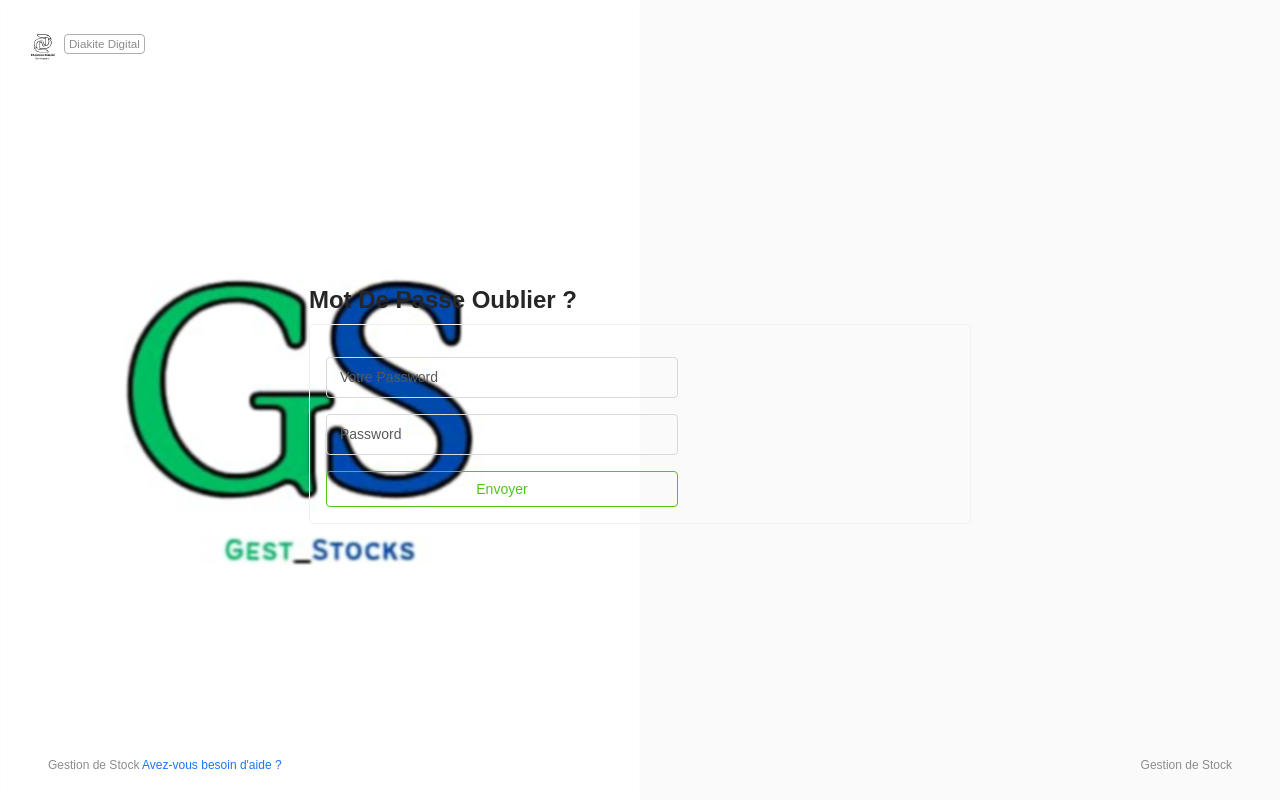
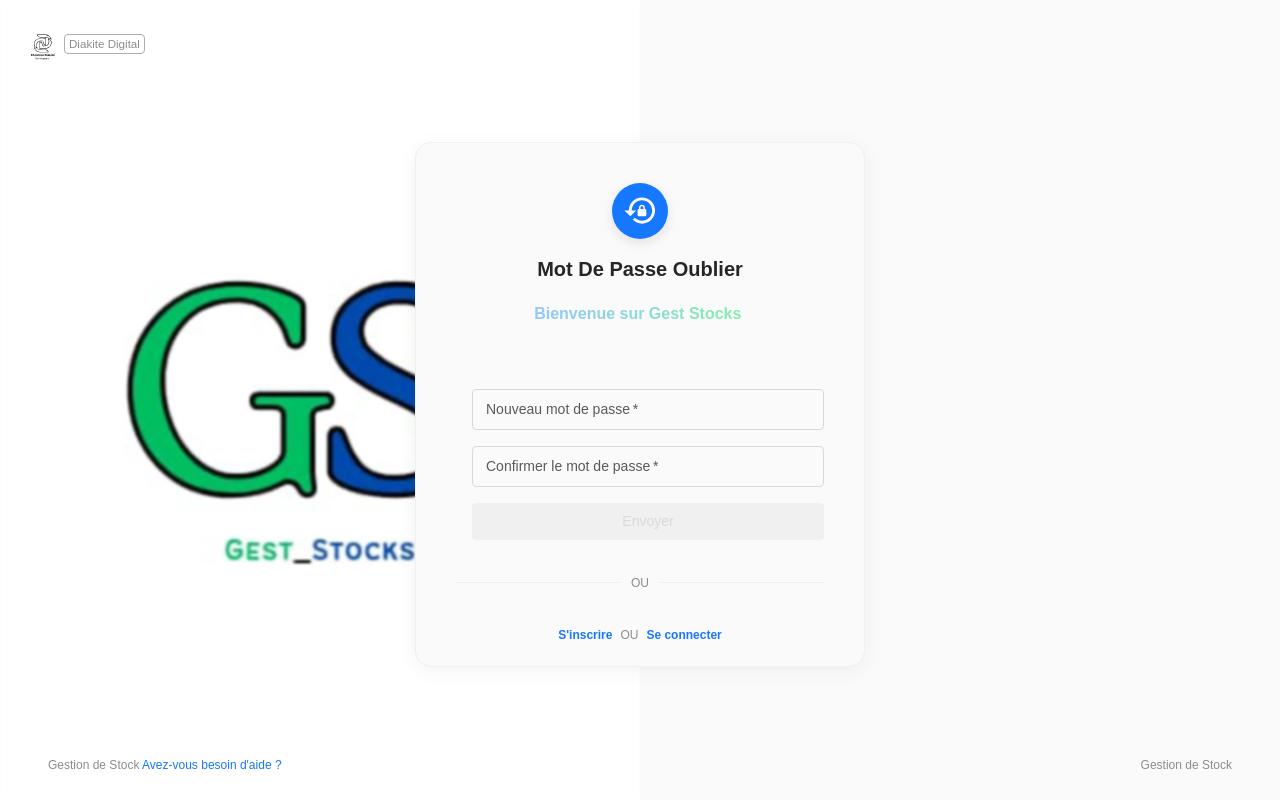
Before and after one commit to CheicknaDiakite/Digital_Front_Entreprise, a React (Vite) app: page /utilisateur/update-password/1/1 in a window 1280 px wide. Built offline with nearby package versions, Linux system fonts and the light colour scheme.

Commit message:
vente mul

```diff
--- a/src/_services/account.service.ts
+++ b/src/_services/account.service.ts
@@ -231,6 +231,10 @@ const userForgot = (post: FormType) => {
     return Axios.post('utilisateur/forgot-password', post, { withCredentials: true });
 }
 
+const userUpdatePassword = (post: any) => {
+    return Axios.post('utilisateur/update-password', post, { withCredentials: true });
+}
+
 const userLogout = () => {
     return Axios.get('utilisateur/deconnxion')
 }
@@ -239,7 +243,7 @@ const userLogout = () => {
 export const userService = {
     userRegister, userLogin, userGet, userUpdate, userDelete,
     userAll, userLogout, userUnGet, userAdminRegister, allUsers,
-    userForgot, avisDelete, avisGet, avisCreate, allMesUsers,
+    userForgot, userUpdatePassword, avisDelete, avisGet, avisCreate, allMesUsers,
     allClients, userClient, userUnClient, clientUpdate, clientDelete,
     userCabinetRegister, unUser, userRestrictionDetail, userRestriction
 }
--- a/src/_services/caller.service.ts
+++ b/src/_services/caller.service.ts
@@ -6,7 +6,7 @@ import axios, { AxiosInstance } from "axios";
 // https://back.gest-stocks.com
 
 const BaseDomaine = {
-    URL: 'https://backend.diakitedigital.com'
+    URL: 'http://127.0.0.1:8000'
 }
 
 export const Base = {
--- a/src/boutique/Ct.tsx
+++ b/src/boutique/Ct.tsx
@@ -17,7 +17,7 @@ const pricingTiers: PricingTier[] = [
     name: 'Stocks simple',
     id: 'tier-simple',
     href: '#',
-    priceMonthly: '45 000 f',
+    priceMonthly: '40 000 f',
     description: "L'essentiel pour commencer à gérer votre stock efficacement.",
     features: [
       'Suivi des stocks',
--- a/src/pages/authentication/Mdp.tsx
+++ b/src/pages/authentication/Mdp.tsx
@@ -1,7 +1,5 @@
 // material-ui
 import Grid from '@mui/material/Grid';
-import Stack from '@mui/material/Stack';
-import Typography from '@mui/material/Typography';
 
 // project import
 import AuthWrapper from './AuthWrapper';
@@ -13,19 +11,9 @@ export default function Mdp() {
 
     return (
       <AuthWrapper>
-      <Grid container spacing={1}>
-        <Grid item xs={12}>
-          <Stack direction="row" justifyContent="space-between" alignItems="baseline" >
-            <Typography variant="h3">Mot De Passe Oublier ?</Typography>
-          </Stack>
-        </Grid>
-        <Grid item xs={12}>
+        <Grid container justifyContent="center" alignItems="center" sx={{ minHeight: '100%' }}>
           <AuthMdp />
         </Grid>
-        {/* <Typography component={Link} to="/auth/mot_de_passe_oublier" variant="body1" sx={{ textDecoration: 'none' }} color="primary">
-          Mot de passe oublier ?
-        </Typography> */}
-      </Grid>
       </AuthWrapper>
     )
   }
--- a/src/pages/authentication/MdpUpdate.tsx
+++ b/src/pages/authentication/MdpUpdate.tsx
@@ -1,7 +1,5 @@
 // material-ui
 import Grid from '@mui/material/Grid';
-import Stack from '@mui/material/Stack';
-import Typography from '@mui/material/Typography';
 
 // project import
 import AuthWrapper from './AuthWrapper';
@@ -13,19 +11,9 @@ export default function MdpUpdate() {
 
     return (
       <AuthWrapper>
-      <Grid container spacing={1}>
-        <Grid item xs={12}>
-          <Stack direction="row" justifyContent="space-between" alignItems="baseline" >
-            <Typography variant="h3">Mot De Passe Oublier ?</Typography>
-          </Stack>
-        </Grid>
-        <Grid item xs={12}>
+        <Grid container justifyContent="center" alignItems="center" sx={{ minHeight: '100%' }}>
           <AuthMdpUpdate />
         </Grid>
-        {/* <Typography component={Link} to="/auth/mot_de_passe_oublier" variant="body1" sx={{ textDecoration: 'none' }} color="primary">
-          Mot de passe oublier ?
-        </Typography> */}
-      </Grid>
       </AuthWrapper>
     )
   }
--- a/src/pages/authentication/auth-forms/AuthMdp.tsx
+++ b/src/pages/authentication/auth-forms/AuthMdp.tsx
@@ -3,49 +3,126 @@ import { ChangeEvent, FormEvent, useState } from 'react';
 // material-ui
 import Button from '@mui/material/Button';
 import Stack from '@mui/material/Stack';
-import { Card, TextField } from '@mui/material';
-import { FormType } from '../../../typescript/FormType';
+import { Card, TextField, CircularProgress, Box, CardContent, Typography, Divider, Avatar } from '@mui/material';
 import { useForgotUser } from '../../../usePerso/fonction.user';
+import { Link } from 'react-router-dom';
+import LockResetIcon from '@mui/icons-material/LockReset';
+import Bienvenue from '../../../_components/Card/Bienvenue';
 
-// ============================|| JWT - LOGIN ||============================ //
+// ============================|| JWT - FORGOT PASSWORD ||============================ //
 
 export default function AuthMdp() {
 
-  // const {login} = useAuth()
+  const { forgout, isPending } = useForgotUser();
 
-  const {forgout} = useForgotUser()
-
-  const [formVal, setFormValues] = useState<FormType>({
-    username: '',
-    password: '',
-  });
+  const [email, setEmail] = useState('');
 
   const onChange = (e: ChangeEvent<HTMLInputElement>) => {
-    const { name, value } = e.target;
-    setFormValues({
-      ...formVal,
-      [name]: value,
-    });
+    setEmail(e.target.value);
   };
-
 
   const onSubmit = (e: FormEvent<HTMLFormElement>) => {
     e.preventDefault();
-
-    forgout(formVal)
+    if (email) {
+      forgout({ email });
+    }
   };
 
   return (
     <>
-      <Card variant="outlined" sx={{ boxShadow: 0, bgcolor: 'transparent' }}>
-        <form className="mt-8 mb-2 w-80 max-w-screen-lg sm:w-96" onSubmit={onSubmit}>
-          <Stack spacing={2} margin={2}>
-            <TextField variant="outlined" label="Votre email" name='email' onChange={onChange}></TextField>
-            {/* <TextField variant="outlined" label="Domain" name='frontend_domain' onChange={onChange}></TextField> */}
-            <Button type="submit" color="success" variant="outlined" >Envoyer</Button>
-          </Stack>
-        </form>
-      </Card>
+      <Box sx={{ display: 'flex', justifyContent: 'center', alignItems: 'center', width: '100%' }}>
+        <Card
+          elevation={0}
+          sx={{
+            width: '100%',
+            maxWidth: 450,
+            borderRadius: 4,
+            border: '1px solid',
+            borderColor: 'divider',
+            boxShadow: '0px 4px 20px rgba(0, 0, 0, 0.05)'
+          }}
+        >
+          <CardContent sx={{ p: { xs: 3, sm: 5 } }}>
+
+            <Box sx={{ display: 'flex', flexDirection: 'column', alignItems: 'center', mb: 4 }}>
+              <Avatar
+                sx={{
+                  bgcolor: 'primary.main',
+                  width: 56,
+                  height: 56,
+                  mb: 2,
+                  boxShadow: '0 4px 12px rgba(0,0,0,0.1)'
+                }}
+              >
+                <LockResetIcon fontSize="large" />
+              </Avatar>
+              <Typography variant="h4" sx={{ fontWeight: 700, color: 'text.primary' }}>
+                Mot De Passe Oublier
+              </Typography>
+
+              <Bienvenue />
+            </Box>
+
+            <form className="mt-8 mb-2 w-80 max-w-screen-lg sm:w-96" onSubmit={onSubmit}>
+              <Stack spacing={2} margin={2}>
+                <TextField
+                  variant="outlined"
+                  label="Votre email"
+                  type="email"
+                  name="email"
+                  value={email}
+                  onChange={onChange}
+                  required
+                  disabled={isPending}
+                />
+                <Button
+                  type="submit"
+                  color="success"
+                  variant="contained"
+                  disabled={isPending || !email}
+                  startIcon={isPending ? <CircularProgress size={20} color="inherit" /> : undefined}
+                >
+                  {isPending ? 'Envoi en cours...' : 'Envoyer'}
+                </Button>
+              </Stack>
+            </form>
+
+            <Divider sx={{ my: 4 }}>
+              <Typography variant="caption" color="text.secondary">
+                OU
+              </Typography>
+            </Divider>
+
+            <Box sx={{ display: 'flex', justifyContent: 'center', alignItems: 'center', gap: 1 }}>
+
+              <Typography
+                component={Link}
+                to="/auth/register"
+                variant="subtitle2"
+                color="primary"
+                sx={{ textDecoration: 'none', fontWeight: 700, '&:hover': { textDecoration: 'underline' } }}
+              >
+                S'inscrire
+              </Typography>
+              <Typography variant="caption" color="text.secondary">
+                OU
+              </Typography>
+
+              <Typography
+                component={Link}
+                to="/auth/login"
+                variant="subtitle2"
+                color="primary"
+                sx={{ textDecoration: 'none', fontWeight: 700, '&:hover': { textDecoration: 'underline' } }}
+              >
+                Se connecter
+              </Typography>
+            </Box>
+
+          </CardContent>
+        </Card>
+      </Box>
+
     </>
   );
 }
--- a/src/pages/authentication/auth-forms/AuthMdpUpdate.tsx
+++ b/src/pages/authentication/auth-forms/AuthMdpUpdate.tsx
@@ -3,23 +3,21 @@ import { ChangeEvent, FormEvent, useState } from 'react';
 // material-ui
 import Button from '@mui/material/Button';
 import Stack from '@mui/material/Stack';
-import { Card, TextField } from '@mui/material';
-import { FormType } from '../../../typescript/FormType';
-import { useParams } from 'react-router-dom';
+import { Card, TextField, CircularProgress, Divider, Typography, Box, CardContent, Avatar } from '@mui/material';
+import { Link, useParams } from 'react-router-dom';
+import { useUpdatePassword } from '../../../usePerso/fonction.user';
+import Bienvenue from '../../../_components/Card/Bienvenue';
+import LockResetIcon from '@mui/icons-material/LockReset';
 
-// ============================|| JWT - LOGIN ||============================ //
+// ============================|| JWT - UPDATE PASSWORD ||============================ //
 
 export default function AuthMdpUpdate() {
-  const {slug, uid} = useParams()
-  console.log("forslug ...", slug, uid)
+  const { token, uid } = useParams();
+  const { updatePass, isPending } = useUpdatePassword();
 
-  // const {updatePass} = useUpdatePassword(slug, uid)
-
-  // const {login} = useAuth()
-
-  const [formVal, setFormValues] = useState<FormType>({
-    username: '',
+  const [formVal, setFormValues] = useState({
     password: '',
+    repassword: '',
   });
 
   const onChange = (e: ChangeEvent<HTMLInputElement>) => {
@@ -30,24 +28,119 @@ export default function AuthMdpUpdate() {
     });
   };
 
-
   const onSubmit = (e: FormEvent<HTMLFormElement>) => {
     e.preventDefault();
-
-    // updatePass(formVal)
+    updatePass({
+      token: token,
+      uid: uid,
+      password: formVal.password,
+      repassword: formVal.repassword
+    });
   };
 
   return (
     <>
-      <Card variant="outlined" sx={{ boxShadow: 0, bgcolor: 'transparent' }}>
-        <form className="mt-8 mb-2 w-80 max-w-screen-lg sm:w-96" onSubmit={onSubmit}>
-          <Stack spacing={2} margin={2}>
-            <TextField variant="outlined" label="Votre Password" name='password' onChange={onChange}></TextField>
-            <TextField variant="outlined" label="Password" name='repassword' onChange={onChange}></TextField>
-            <Button type="submit" color="success" variant="outlined" >Envoyer</Button>
-          </Stack>
-        </form>
-      </Card>
+      <Box sx={{ display: 'flex', justifyContent: 'center', alignItems: 'center', width: '100%' }}>
+        <Card
+          elevation={0}
+          sx={{
+            width: '100%',
+            maxWidth: 450,
+            borderRadius: 4,
+            border: '1px solid',
+            borderColor: 'divider',
+            boxShadow: '0px 4px 20px rgba(0, 0, 0, 0.05)'
+          }}
+        >
+          <CardContent sx={{ p: { xs: 3, sm: 5 } }}>
+
+            <Box sx={{ display: 'flex', flexDirection: 'column', alignItems: 'center', mb: 4 }}>
+              <Avatar
+                sx={{
+                  bgcolor: 'primary.main',
+                  width: 56,
+                  height: 56,
+                  mb: 2,
+                  boxShadow: '0 4px 12px rgba(0,0,0,0.1)'
+                }}
+              >
+                <LockResetIcon fontSize="large" />
+              </Avatar>
+              <Typography variant="h4" sx={{ fontWeight: 700, color: 'text.primary' }}>
+                Mot De Passe Oublier
+              </Typography>
+
+              <Bienvenue />
+            </Box>
+
+            <form className="mt-8 mb-2 w-80 max-w-screen-lg sm:w-96" onSubmit={onSubmit}>
+              <Stack spacing={2} margin={2}>
+                <TextField
+                  variant="outlined"
+                  label="Nouveau mot de passe"
+                  name='password'
+                  type="password"
+                  onChange={onChange}
+                  required
+                  disabled={isPending}
+                />
+                <TextField
+                  variant="outlined"
+                  label="Confirmer le mot de passe"
+                  name='repassword'
+                  type="password"
+                  onChange={onChange}
+                  required
+                  disabled={isPending}
+                />
+                <Button
+                  type="submit"
+                  color="success"
+                  variant="contained"
+                  disabled={isPending || !formVal.password || formVal.password !== formVal.repassword}
+                  startIcon={isPending ? <CircularProgress size={20} color="inherit" /> : undefined}
+                >
+                  {isPending ? 'Modification...' : 'Envoyer'}
+                </Button>
+              </Stack>
+            </form>
+
+            <Divider sx={{ my: 4 }}>
+              <Typography variant="caption" color="text.secondary">
+                OU
+              </Typography>
+            </Divider>
+
+            <Box sx={{ display: 'flex', justifyContent: 'center', alignItems: 'center', gap: 1 }}>
+
+              <Typography
+                component={Link}
+                to="/auth/register"
+                variant="subtitle2"
+                color="primary"
+                sx={{ textDecoration: 'none', fontWeight: 700, '&:hover': { textDecoration: 'underline' } }}
+              >
+                S'inscrire
+              </Typography>
+              <Typography variant="caption" color="text.secondary">
+                OU
+              </Typography>
+
+              <Typography
+                component={Link}
+                to="/auth/login"
+                variant="subtitle2"
+                color="primary"
+                sx={{ textDecoration: 'none', fontWeight: 700, '&:hover': { textDecoration: 'underline' } }}
+              >
+                Se connecter
+              </Typography>
+            </Box>
+
+          </CardContent>
+        </Card>
+      </Box>
+
     </>
   );
 }
--- a/src/routes/Public/AuthRouter.tsx
+++ b/src/routes/Public/AuthRouter.tsx
@@ -3,15 +3,17 @@ import MinimalLayout from '../../layout/MinimalLayout'
 import AuthLogin from '../../pages/authentication/login'
 import AuthRegister from '../../pages/authentication/register'
 import Mdp from '../../pages/authentication/Mdp'
+import MdpUpdate from '../../pages/authentication/MdpUpdate'
 import { notClick } from '../../usePerso/fonctionPerso'
 
 export default function AuthRouter() {
-  // notClick()
+  notClick()
   return (
     <Routes>
       <Route element={<MinimalLayout />}>
         <Route path='login' element={<AuthLogin />} />
         <Route path='mot_de_passe_oublier' element={<Mdp />} />
+        <Route path='update-password/:token/:uid' element={<MdpUpdate />} />
         <Route path='register' element={<AuthRegister />} />
       </Route>
     </Routes>
--- a/src/routes/Public/PublicRouter.tsx
+++ b/src/routes/Public/PublicRouter.tsx
@@ -47,7 +47,7 @@ import Historique from '../../boutique/proprietaire/historique/Historique'
 
 
 export default function PublicRouter() {
-  // notClick()
+  notClick()
 
   const uuid = useStoreUuid((state) => state.selectedId);
   const { unEntreprise } = useFetchEntreprise(uuid);
--- a/src/usePerso/fonction.user.ts
+++ b/src/usePerso/fonction.user.ts
@@ -417,30 +417,51 @@ export function useLoginUser() {
 export function useForgotUser() {
 
   const connexion = useMutation({
-    mutationFn: (post: FormType) => {
-      return userService.userForgot(post)
+    mutationFn: (post: { email: string }) => {
+      return userService.userForgot(post as any)
         .then((res) => {
           if (res.data.etat === false) {
             if (res.data.message !== "requette invalide") {
               toast.error(res.data.message);
             }
           } else {
-            accountService.saveToken(res.data.id)
-            // toast.success("Un mail vous a ete envoyer !");
-            toast('Verifier votre email !', {
-              icon: '👏',
-            });
+            // On ne sauvegarde pas le token car l'utilisateur n'est pas encore connecté
+            toast.success('Veuillez vérifier votre email !');
           }
         })
     },
   });
 
-  const forgout = (post: FormType) => {
+  const forgout = (post: { email: string }) => {
     connexion.mutate(post);
-    console.log("forgot ..", post)
   };
 
-  return { forgout }
+  return { forgout, isPending: connexion.isPending }
+}
+
+export function useUpdatePassword() {
+  const navigate = useNavigate();
+
+  const updateMut = useMutation({
+    mutationFn: (post: any) => {
+      return userService.userUpdatePassword(post).then((res) => {
+        if (res.data.etat === false) {
+          if (res.data.message !== "requette invalide") {
+            toast.error(res.data.message);
+          }
+        } else {
+          toast.success(res.data.message || "Mot de passe modifié avec succès !");
+          navigate('/auth/login');
+        }
+      });
+    },
+  });
+
+  const updatePass = (post: any) => {
+    updateMut.mutate(post);
+  };
+
+  return { updatePass, isPending: updateMut.isPending };
 }
 
 export function useCreateAdminUser() {
```
Also changed, not shown: src/layout/Dashboard/Drawer/DrawerContent/Navigation/NavSide.tsx (+4 -15 lines), 1 other file (tests, documents, lock files or other folders).
